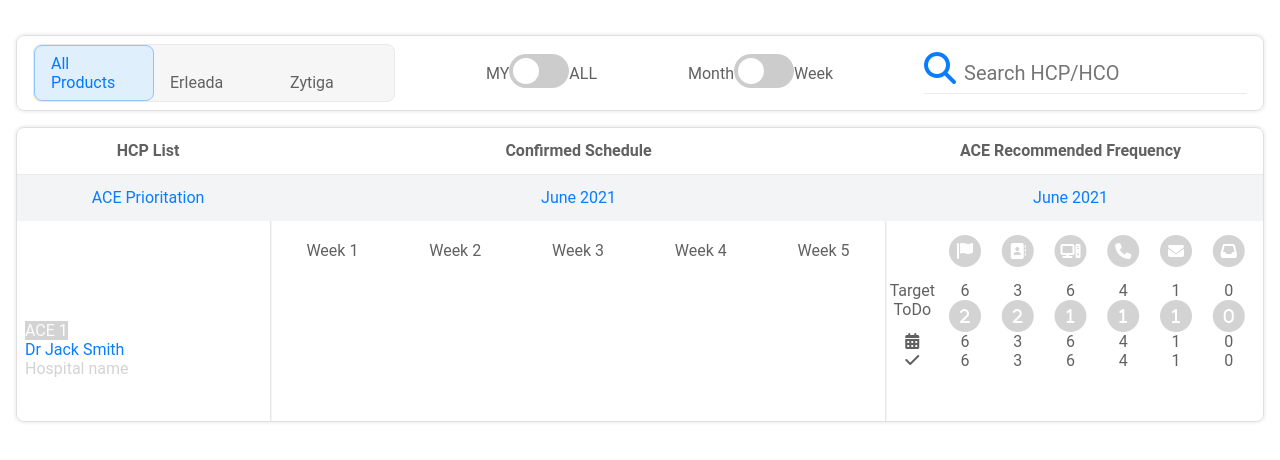
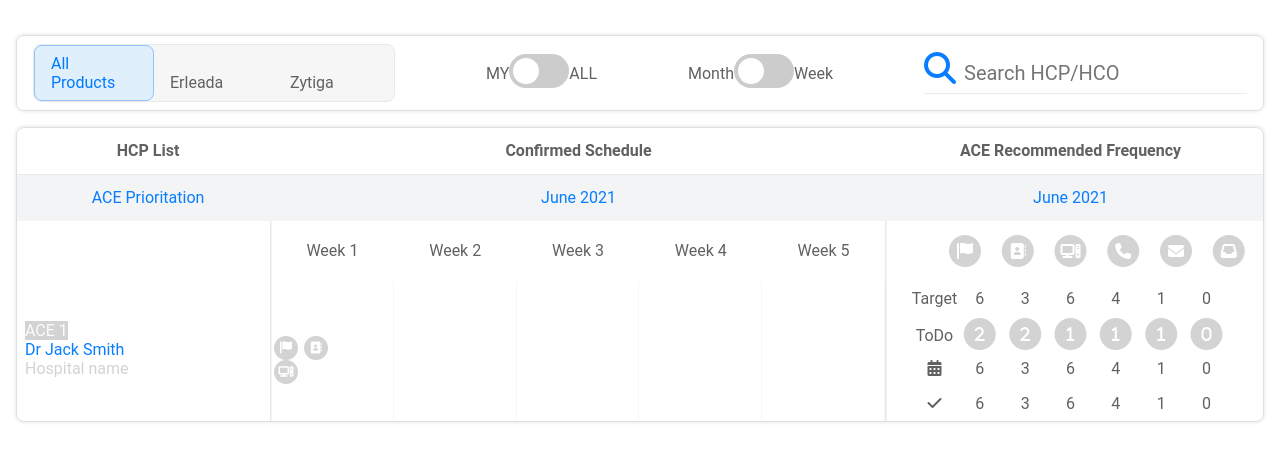
Before and after one commit to Gxerxes/angular-leon-calendar, an Angular app: page / in a window 1280 px wide. Shown: the top 460 px of the page. Built offline with nearby package versions, Linux system fonts and the light colour scheme.

Commit message:
2 files modified

```diff
--- a/src/app/product-list/product-list.component.css
+++ b/src/app/product-list/product-list.component.css
@@ -104,6 +104,10 @@ input {
   color: #d3d3d3;
 }
 
+.fa-stack.small {
+  font-size: 0.75rem;
+}
+
 .week-container {
   display: grid;
   grid-auto-columns: minmax(0, 1fr);
@@ -118,8 +122,14 @@ input {
   vertical-align: middle;
 }
 
-.week-icon-1 {
+/* .week-icon-1 {
   margin-top: 60px;
+} */
+
+.week-column {
+  height: calc(100% - 60px);
+  border-right: 1px solid #f7f7f9;
+  padding-top: 55px;
 }
 
 .icon-container {
@@ -142,6 +152,15 @@ input {
 
 .common-container div {
   text-align: center;
+}
+
+.events-content-container {
+  display: grid;
+  height: calc(100% - 60px);
+  /* grid-template-columns: repeat(4, 1fr); */
+  grid-auto-rows: 1fr;
+  align-items: center;
+  justify-content: center;
 }
 
 .switch {
--- a/src/app/product-list/product-list.component.html
+++ b/src/app/product-list/product-list.component.html
@@ -46,28 +46,52 @@
       <div class="grid week-container">
         <div>
           <div class="week-title">Week 1</div>
+          <div class="week-column">
+            <div class="week-icon week-icon-1">
+              <span class="fa-stack small">
+                <i class="fa-solid fa-circle fa-stack-2x"></i>
+                <i class="fa-solid fa-flag fa-stack-1x fa-inverse"></i>
+              </span>
+              <span class="fa-stack small">
+                <i class="fa-solid fa-circle fa-stack-2x"></i>
+                <i class="fa-solid fa-address-book fa-stack-1x fa-inverse"></i>
+              </span>
+            </div>
+            <div class="week-icon week-icon-2">
+              <span class="fa-stack small">
+                <i class="fa-solid fa-circle fa-stack-2x"></i>
+                <i class="fa-solid fa-computer fa-stack-1x fa-inverse"></i>
+              </span>
+            </div>
+          </div>
+        </div>
+        <div>
+          <div class="week-title">Week 2</div>
+          <div class="week-column">
             <div class="week-icon-1"></div>
             <div class="week-icon-2"></div>
           </div>
+        </div>
         <div>
-          <div class="week-title">Week 2</div>
+          <div class="week-title">Week 3</div>
+          <div class="week-column">
             <div class="week-icon-1"></div>
             <div class="week-icon-2"></div>
           </div>
+        </div>
         <div>
-          <div class="week-title">Week 3</div>
+          <div class="week-title">Week 4</div>
+          <div class="week-column">
             <div class="week-icon-1"></div>
             <div class="week-icon-2"></div>
           </div>
+        </div>
         <div>
-          <div class="week-title">Week 4</div>
+          <div class="week-title">Week 5</div>
+          <div class="week-column">
             <div class="week-icon-1"></div>
             <div class="week-icon-2"></div>
           </div>
-        <div>
-          <div class="week-title">Week 5</div>
-          <div class="week-icon-1"></div>
-          <div class="week-icon-2"></div>
         </div>
       </div>
       <div class="events-container">
@@ -115,6 +139,7 @@
             </span>
           </div>
         </div>
+        <div class="events-content-container">
           <div class="common-container target-container">
             <div>Target</div>
             <div>6</div>
@@ -125,7 +150,7 @@
             <div>0</div>
           </div>
           <div class="common-container todo-container">
-          <div>ToDo</div>
+            <div style="padding-top: 8px">ToDo</div>
             <div>
               <span class="fa-stack">
                 <i class="fa-solid fa-circle fa-stack-2x"></i>
@@ -165,7 +190,7 @@
           </div>
           <div class="common-container calc-container">
             <div>
-            <i class="fa-solid fa-calendar-days"></i>
+              <i class="fa-solid fa-calendar-days" s></i>
             </div>
             <div>6</div>
             <div>3</div>
@@ -189,6 +214,7 @@
       </div>
     </div>
   </div>
+</div>
 
 <!--
 Copyright Google LLC. All Rights Reserved.
```
Lines whose indentation alone changed are shown as unchanged.
